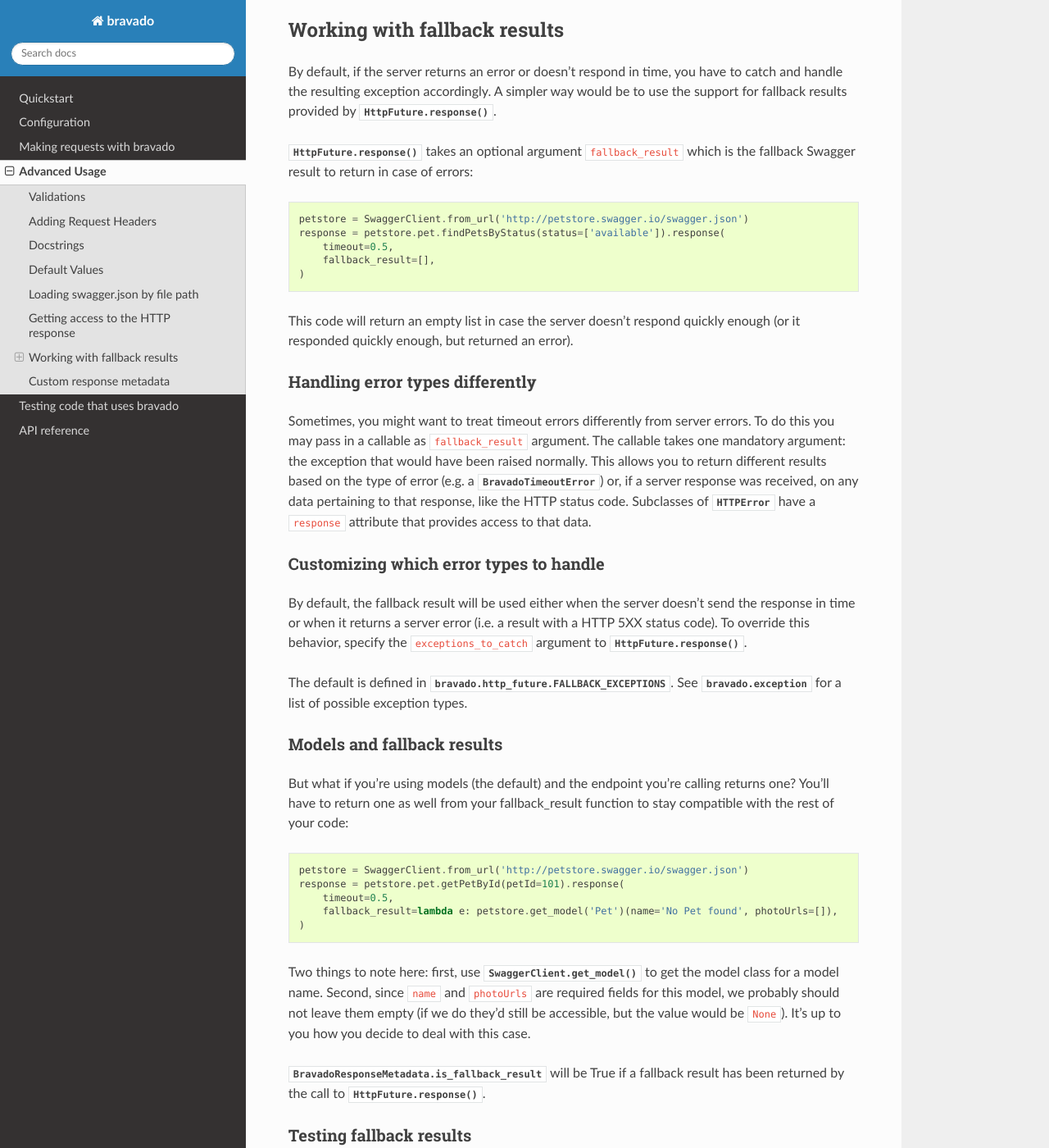
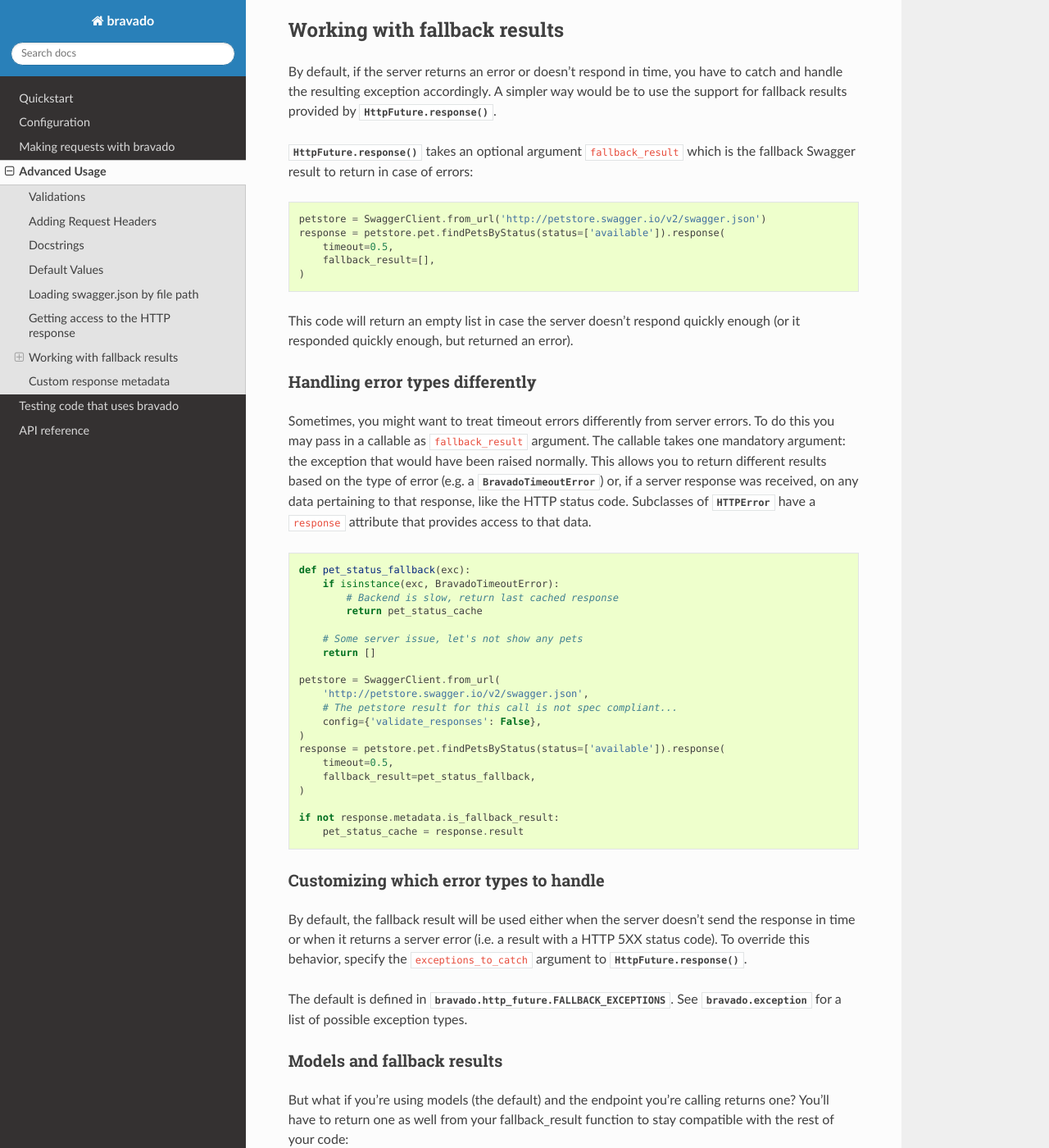
Before and after one commit to Yelp/bravado, a Sphinx documentation site: the page built from docs/source/advanced.rst, in a window 1280 px wide and 1400 px high, scrolled down 3150 px. Shown: the whole window at 82% size. Built offline with Sphinx 7.4.7 and the Read the Docs theme 2.0.0, drawn with Linux system fonts in a browser that asks for light colours; some of the changed text lies outside the part shown.

Commit message:
Add callback example, fix example spec URL

```diff
--- a/docs/source/advanced.rst
+++ b/docs/source/advanced.rst
@@ -150,7 +150,7 @@ attribute to access the incoming response:
 .. code-block:: python
 
     petstore = SwaggerClient.from_url(
-        'http://petstore.swagger.io/swagger.json',
+        'http://petstore.swagger.io/v2/swagger.json',
         config={'also_return_response': True},
     )
     pet_response = petstore.pet.getPetById(petId=42).response()
@@ -174,7 +174,7 @@ Swagger result to return in case of errors:
 
 .. code-block:: python
 
-    petstore = SwaggerClient.from_url('http://petstore.swagger.io/swagger.json')
+    petstore = SwaggerClient.from_url('http://petstore.swagger.io/v2/swagger.json')
     response = petstore.pet.findPetsByStatus(status=['available']).response(
         timeout=0.5,
         fallback_result=[],
@@ -192,6 +192,29 @@ that would have been raised normally. This allows you to return different result
 (e.g. a :class:`.BravadoTimeoutError`) or, if a server response was received, on any data pertaining
 to that response, like the HTTP status code. Subclasses of :class:`.HTTPError` have a ``response`` attribute
 that provides access to that data.
+
+.. code-block:: python
+
+    def pet_status_fallback(exc):
+        if isinstance(exc, BravadoTimeoutError):
+            # Backend is slow, return last cached response
+            return pet_status_cache
+
+        # Some server issue, let's not show any pets
+        return []
+
+    petstore = SwaggerClient.from_url(
+        'http://petstore.swagger.io/v2/swagger.json',
+        # The petstore result for this call is not spec compliant...
+        config={'validate_responses': False},
+    )
+    response = petstore.pet.findPetsByStatus(status=['available']).response(
+        timeout=0.5,
+        fallback_result=pet_status_fallback,
+    )
+
+    if not response.metadata.is_fallback_result:
+        pet_status_cache = response.result
 
 Customizing which error types to handle
 ~~~~~~~~~~~~~~~~~~~~~~~~~~~~~~~~~~~~~~~
@@ -211,10 +234,10 @@ to return one as well from your fallback_result function to stay compatible with
 
 .. code-block:: python
 
-    petstore = SwaggerClient.from_url('http://petstore.swagger.io/swagger.json')
+    petstore = SwaggerClient.from_url('http://petstore.swagger.io/v2/swagger.json')
     response = petstore.pet.getPetById(petId=101).response(
         timeout=0.5,
-        fallback_result=lambda e: petstore.get_model('Pet')(name='No Pet found', photoUrls=[]),
+        fallback_result=petstore.get_model('Pet')(name='No Pet found', photoUrls=[]),
     )
 
 Two things to note here: first, use :meth:`.SwaggerClient.get_model` to get the model class for a
--- a/docs/source/testing.rst
+++ b/docs/source/testing.rst
@@ -17,7 +17,7 @@ First of all, let's define the code we'd like to test:
 
     def get_available_pet_photos():
         petstore = SwaggerClient.from_url(
-            'http://petstore.swagger.io/swagger.json',
+            'http://petstore.swagger.io/v2/swagger.json',
         )
         pets = petstore.pet.findPetsByStatus(status=['available']).response(
             timeout=0.5,
```
Also changed, not shown: 1 other file.
